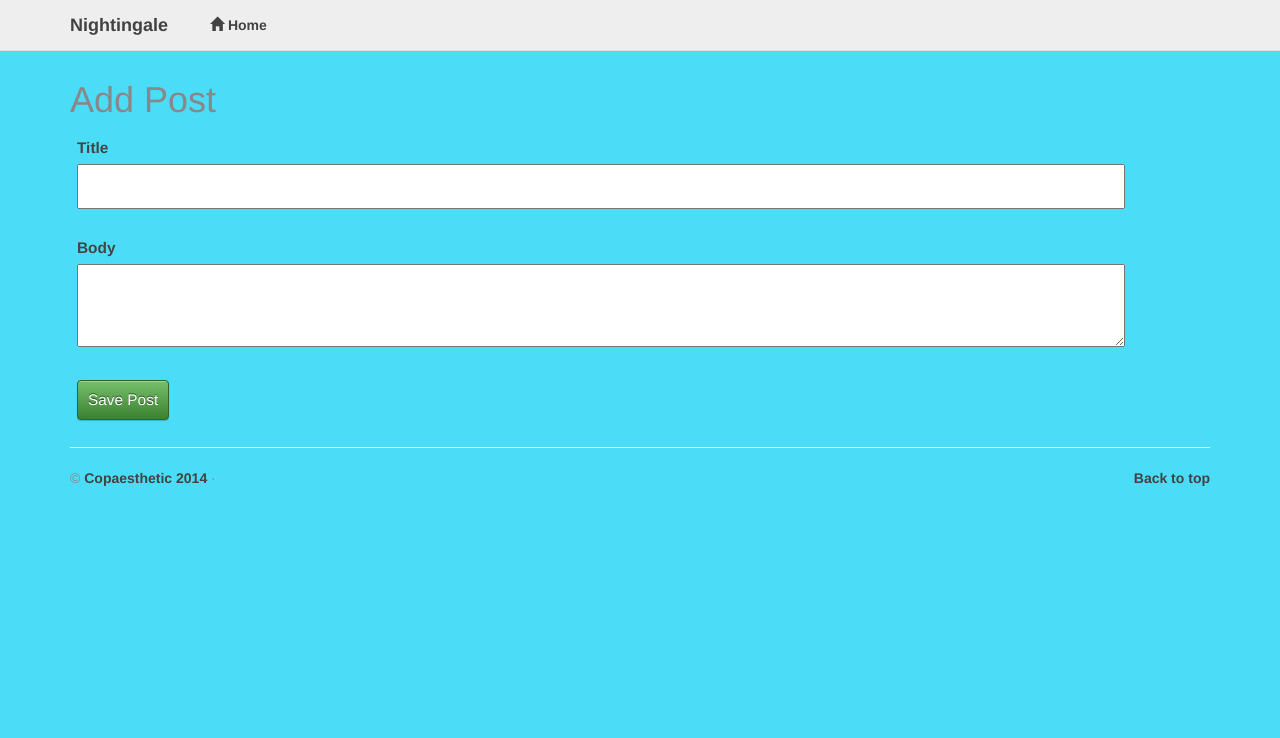
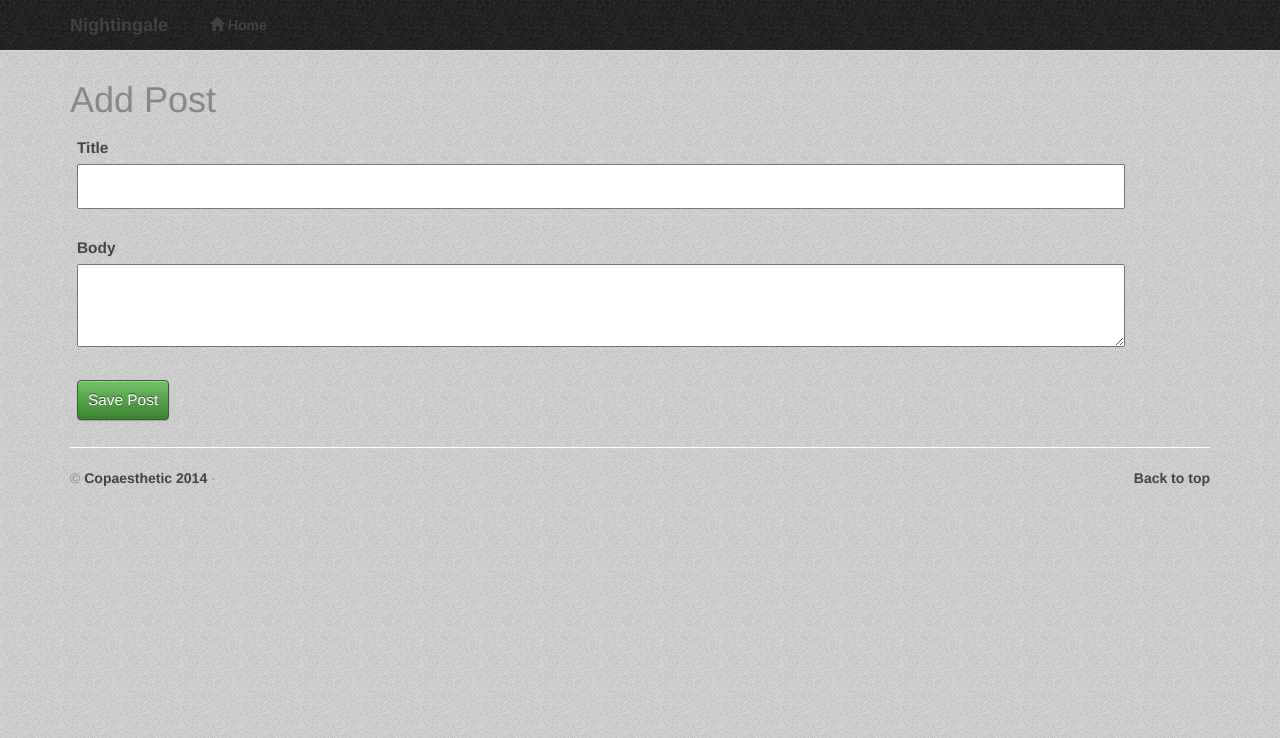
Before and after one commit to jondh/Nightingale, a CakePHP app: the page made by app/View/Posts/add.ctp in a window 1280 px wide. Shown: the top 738 px of the page. Run offline with PHP 8.4 and a stand-in for CakePHP, Linux system fonts and the light colour scheme; the template is opened without the code that fills it, so the values that code supplies are empty; form fields are guessed from the names that the template uses; some libraries are stand-ins or nearby versions.

Commit message:
Added texture

```diff
--- a/app/View/Layouts/default.ctp
+++ b/app/View/Layouts/default.ctp
@@ -69,6 +69,18 @@
 
 <style>
 
+body{
+	background-image: url("<?php echo $this->webroot . 'img/whitetexture.jpg';?>");
+}
+
+#defaultNavbar{
+	background-image: url("<?php echo $this->webroot . 'img/blacktexture.jpg';?>");
+}
+
+.whiteText{
+	color: white;
+}
+
 h1, h2, h3{
 	background-color:transparent;
 }
@@ -98,7 +110,7 @@
 	<div id="foo"></div>
 
     <!-- Fixed navbar -->
-    <div class="navbar navbar-default navbar-fixed-top" >
+    <div id="defaultNavbar" class="navbar navbar-default navbar-fixed-top navbar-inverse" >
       <div class="container">
         <div class="navbar-header">
           <button type="button" class="navbar-toggle" data-toggle="collapse" data-target=".navbar-collapse">
```
Also changed, not shown: app/webroot/img/blacktexture.jpg (added), app/webroot/img/whitetexture.jpg (added).
